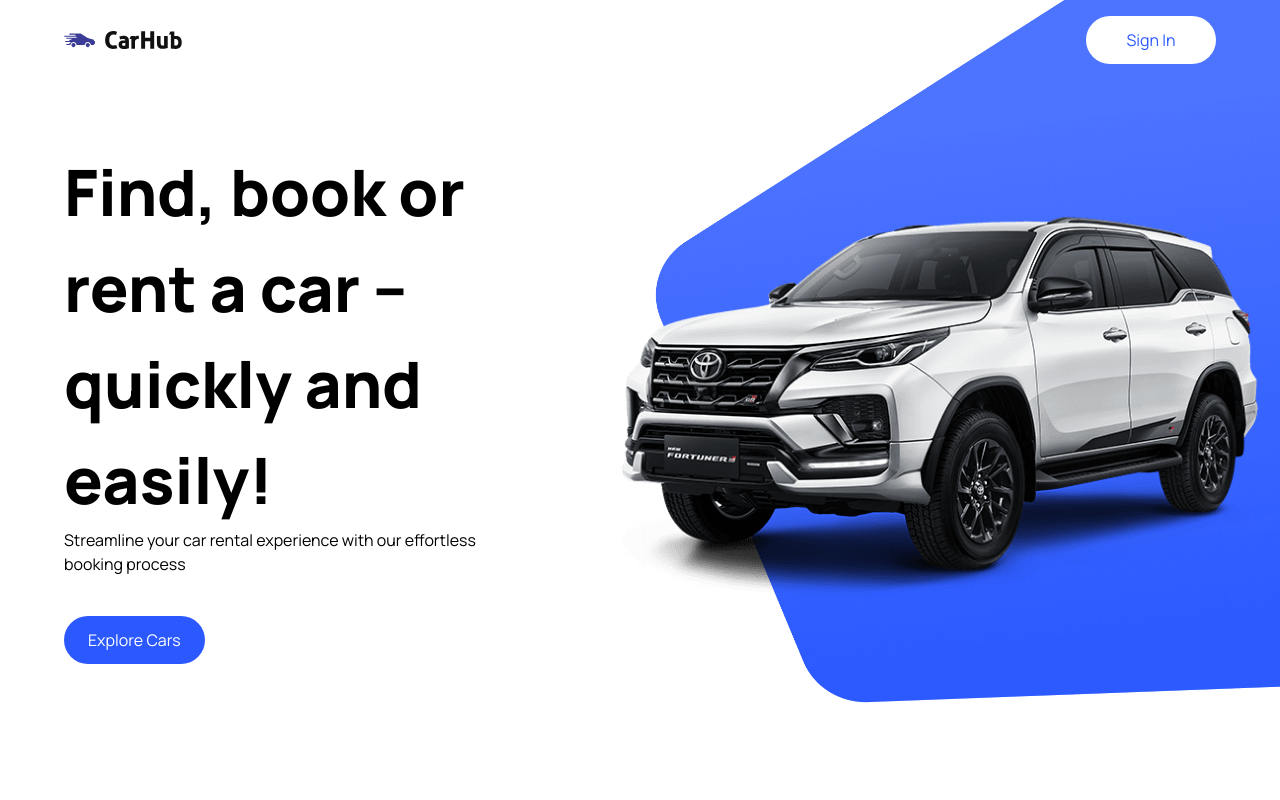
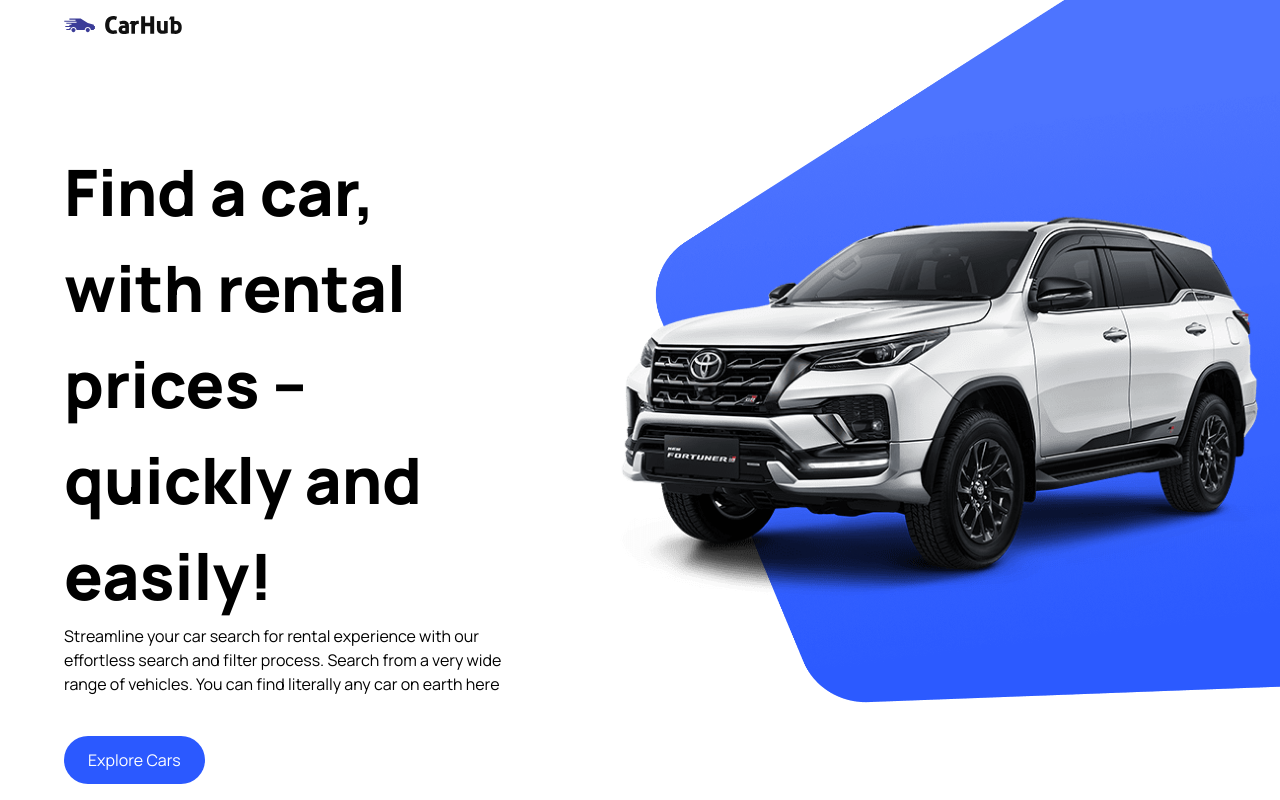
Before and after one commit to wes-the-dev/car_showcase_complete, a Next.js app: page / in a window 1280 px wide. Shown: the top 800 px of the page. Built offline with nearby package versions, Linux system fonts and the light colour scheme; no server answers.

Commit message:
finishing-touches

```diff
--- a/components/Hero.tsx
+++ b/components/Hero.tsx
@@ -4,14 +4,18 @@
 
 const Hero = () => {
     const handleScroll =()=>{
+        const nextSection = document.querySelector("#discover");
 
+        if(nextSection) {
+            nextSection.scrollIntoView({ behavior: "smooth" });
+        }
     }
   return (
     <div className="hero">
         <div className="flex-1 pt-36 padding-x">
-            <h1 className="hero__title">Find, book or rent a car -- quickly and easily!</h1>
+            <h1 className="hero__title">Find a car, with rental prices -- quickly and easily!</h1>
             <p className="hero_subtitle">
-                Streamline your car rental experience with our effortless booking process
+                Streamline your car search for rental experience with our effortless search and filter process. Search from a very wide range of vehicles. You can find literally any car on earth here
             </p>
             <CustomButton
                 title = "Explore Cars"
--- a/components/NavBar.tsx
+++ b/components/NavBar.tsx
@@ -11,11 +11,11 @@
                 <Image src='/logo.svg' alt='Car Hub Logo' width={118} height={18} className='object-contain' />
             </Link>
 
-            <CustomButton
+            {/* <CustomButton
             title="Sign In"
             btnType="button"
             containerStyles='text-primary-blue rounded-full bg-white min-w-[130px]'
-             />
+             /> */}
         </nav>
     </header>
   )
```
